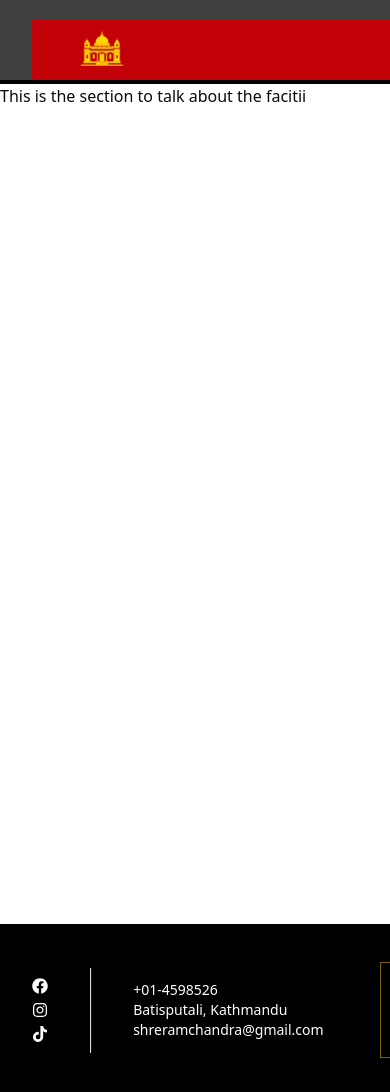
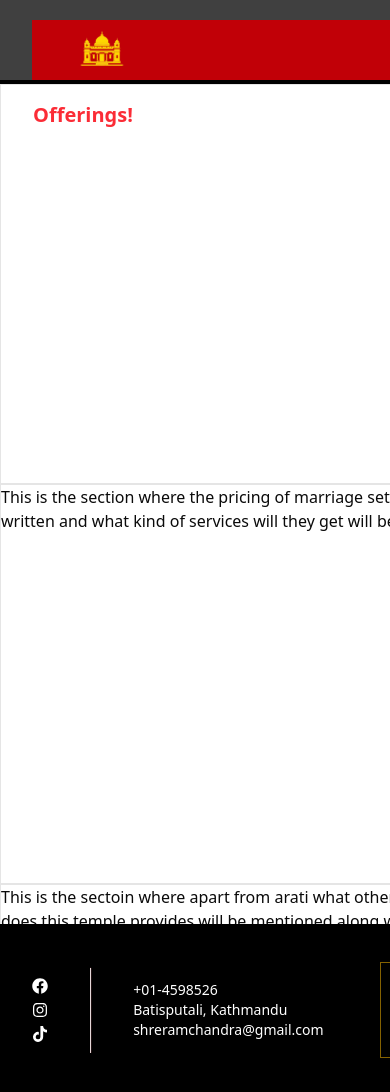
Before and after one commit to tufanrai/ram_temple_client, a Next.js app: page /query in a window 390 px wide. Shown: the top 1092 px of the page. Built offline with nearby package versions, Linux system fonts and the light colour scheme.

Commit message:
worked on different pages

```diff
--- a/src/app/about/about-temple/page.tsx
+++ b/src/app/about/about-temple/page.tsx
@@ -1,15 +1,8 @@
+import AboutTemple from "@/src/components/about/aboutTemple/AboutTemple";
 import React from "react";
 
 const page = () => {
-  return (
-    <div>
-      <h1>
-        This is the section where there will be written in breaf about the ram
-        temple. Here, it will be written about how this temple was build, what
-        are the things that are done in this temple...
-      </h1>
-    </div>
-  );
+  return <AboutTemple />;
 };
 
 export default page;
--- /dev/null
+++ b/src/components/Query/AratiCharts.tsx
@@ -0,0 +1,13 @@
+import React from "react";
+
+const AratiCharts = () => {
+  return (
+    <>
+      <div className="w-full h-screen px-8 py-4">
+        <h1 className="font-semibold text-xl text-red-500">Offerings!</h1>
+      </div>
+    </>
+  );
+};
+
+export default AratiCharts;
--- /dev/null
+++ b/src/components/Query/MariageSetOffer.tsx
@@ -0,0 +1,14 @@
+import React from "react";
+
+const MariageSetOffer = () => {
+  return (
+    <>
+      <h1>
+        This is the section where the pricing of marriage set will be written
+        and what kind of services will they get will be written.
+      </h1>
+    </>
+  );
+};
+
+export default MariageSetOffer;
--- /dev/null
+++ b/src/components/Query/MediaLinks.tsx
@@ -0,0 +1,55 @@
+import React from "react";
+import { FaFacebook, FaTiktok } from "react-icons/fa";
+import { FaInstagram } from "react-icons/fa";
+import qrCode from "@/public/Demo-QR.png";
+
+const MediaLinks = () => {
+  return (
+    <>
+      <div className="w-full flex items-center justify-center sm:flex-col gap-2 sm:items-center sm:justify-start bg-neutral-500/15 sm:bg-red-700/15 py-4 px-8 sm:rounded-s-lg">
+        <div className="w-full flex flex-col gap-3">
+          <h1 className="font-semibold text-xl text-red-500 sm:mx-8">
+            Follow us!
+          </h1>
+          <div className="w-full flex items-start sm:mx-16 sm:my-4">
+            <ul className="flex flex-col gap-2">
+              <li>
+                <p className="text-black/56 text-sm flex items-center justify-start gap-2 cursor-pointer hover:underline">
+                  <FaFacebook className="text-blue-600 font-bold" /> Shree
+                  Ramchandra Mandir
+                </p>
+              </li>
+              <li>
+                <p className="text-black/56 text-sm flex items-center justify-start gap-2 cursor-pointer hover:underline">
+                  <FaInstagram className="text-rose-600" />{" "}
+                  @shreeramchandramandir
+                </p>
+              </li>
+              <li>
+                <p className="text-black/56 text-sm flex items-center justify-start gap-2 cursor-pointer hover:underline">
+                  <FaTiktok className="text-slate-800" /> Shree Ramchandra
+                  Mandir
+                </p>
+              </li>
+            </ul>
+          </div>
+        </div>
+        <div className="w-full flex flex-col gap-3">
+          <h1 className="font-semibold text-xl text-red-500 sm:mx-8">
+            Donation
+          </h1>
+          <div
+            className="max-w-35 h-35 sm:mx-16"
+            style={{
+              backgroundImage: `url(${qrCode.src})`,
+              backgroundPosition: "center",
+              backgroundSize: "contain",
+            }}
+          ></div>
+        </div>
+      </div>
+    </>
+  );
+};
+
+export default MediaLinks;
--- a/src/components/Query/QueryPage.tsx
+++ b/src/components/Query/QueryPage.tsx
@@ -1,64 +1,26 @@
 "use client";
 import React from "react";
 import QueryCard from "../cards/QueryCard";
-import { FaFacebook, FaTiktok } from "react-icons/fa";
-import { FaInstagram } from "react-icons/fa";
-import qrCode from "@/public/Demo-QR.png";
+import MediaLinks from "./MediaLinks";
+import AratiCharts from "./AratiCharts";
+import MariageSetOffer from "./MariageSetOffer";
+import SpecialServices from "./SpecialServices";
 
 const QueryPage = () => {
   return (
     <div className="w-full h-screen flex items-center justify-center">
-      <div className=" sm:max-w-[1100px] w-full h-screen overflow-x-hidden overflow-y-auto">
-        <div className="w-full h-screen">
-          <div>
-            <h1>This is the section to talk about the facitii</h1>
-          </div>
-          <div></div>
-          <div></div>
+      <div className=" sm:max-w-[1100px] w-full h-screen overflow-x-hidden overflow-y-auto gap-1">
+        <div className="w-full h-100 border border-b-1">
+          <AratiCharts />
+        </div>
+        <div className="w-full h-100 border border-b-1">
+          <MariageSetOffer />
+        </div>
+        <div className="w-full h-100 border border-b-1">
+          <SpecialServices />
         </div>
         <div className="w-full h-screen flex flex-col items-center justify-start px-16 py-8 sm:flex-row sm:px-8 sm:py-4">
-          <div className="w-full flex items-center justify-center sm:flex-col gap-2 sm:items-center sm:justify-start bg-neutral-500/15 sm:bg-red-700/15 py-4 px-8 sm:rounded-s-lg">
-            <div className="w-full flex flex-col gap-3">
-              <h1 className="font-semibold text-xl text-red-500 sm:mx-8">
-                Follow us!
-              </h1>
-              <div className="w-full flex items-start sm:mx-16 sm:my-4">
-                <ul className="flex flex-col gap-2">
-                  <li>
-                    <p className="text-black/56 text-sm flex items-center justify-start gap-2 cursor-pointer hover:underline">
-                      <FaFacebook className="text-blue-600 font-bold" /> Shree
-                      Ramchandra Mandir
-                    </p>
-                  </li>
-                  <li>
-                    <p className="text-black/56 text-sm flex items-center justify-start gap-2 cursor-pointer hover:underline">
-                      <FaInstagram className="text-rose-600" />{" "}
-                      @shreeramchandramandir
-                    </p>
-                  </li>
-                  <li>
-                    <p className="text-black/56 text-sm flex items-center justify-start gap-2 cursor-pointer hover:underline">
-                      <FaTiktok className="text-slate-800" /> Shree Ramchandra
-                      Mandir
-                    </p>
-                  </li>
-                </ul>
-              </div>
-            </div>
-            <div className="w-full flex flex-col gap-3">
-              <h1 className="font-semibold text-xl text-red-500 sm:mx-8">
-                Donation
-              </h1>
-              <div
-                className="max-w-35 h-35 sm:mx-16"
-                style={{
-                  backgroundImage: `url(${qrCode.src})`,
-                  backgroundPosition: "center",
-                  backgroundSize: "contain",
-                }}
-              ></div>
-            </div>
-          </div>
+          <MediaLinks />
           <div className="w-full flex flex-col gap-3 sm:border py-4 px-16 sm:rounded-lg">
             <h1 className="font-semibold text-xl text-red-500">Query form</h1>
             <div className="max-w-95">
--- /dev/null
+++ b/src/components/Query/SpecialServices.tsx
@@ -0,0 +1,14 @@
+import React from "react";
+
+const SpecialServices = () => {
+  return (
+    <>
+      <h1>
+        This is the sectoin where apart from arati what other services does this
+        temple provides will be mentioned along with their prices.
+      </h1>
+    </>
+  );
+};
+
+export default SpecialServices;
--- /dev/null
+++ b/src/components/about/aboutTemple/AboutTemple.tsx
@@ -0,0 +1,11 @@
+import React from "react";
+
+const AboutTemple = () => {
+  return (
+    <div>
+      <h1>This is the section where there will be written about the temple.</h1>
+    </div>
+  );
+};
+
+export default AboutTemple;
```
